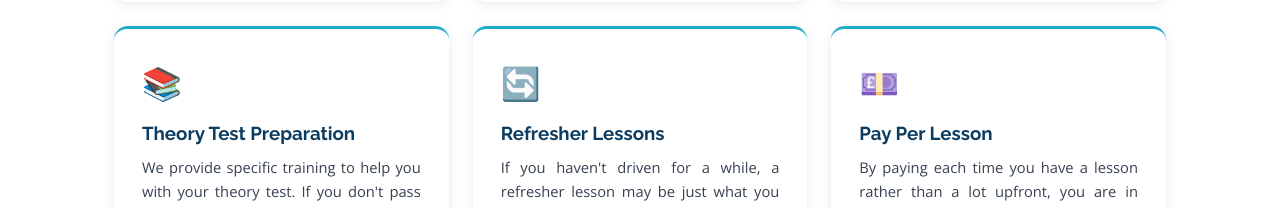
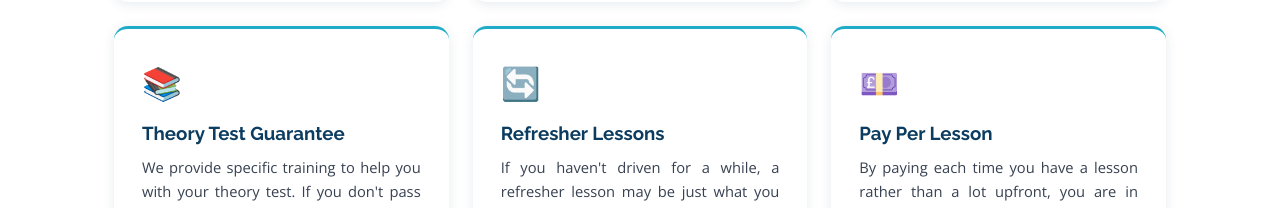
Before and after one commit to mikehinton-wq/mods-website, a React (Vite) app: page / in a window 1280 px wide. Shown: the part 2300-2508 px from the top of the page. Built offline with nearby package versions, Linux system fonts and the light colour scheme.

Commit message:
Update site

```diff
--- a/src/pages/Home.jsx
+++ b/src/pages/Home.jsx
@@ -19,7 +19,7 @@ const services = [
     features: ['Track your progress', 'Review lesson summaries', 'See your next lesson', 'Book extra lessons via Lesson Gap'],
   },
   {
-    icon: '📚', title: 'Theory Test Preparation',
+    icon: '📚', title: 'Theory Test Guarantee',
     desc: "We provide specific training to help you with your theory test. If you don't pass after completing the required structured learning plan, your test fee will be refunded. No small print. Terms and Conditions apply.",
     features: ['Dedicated theory app', 'Hazard perception tips', 'Test-taking strategies', 'Theory fee guarantee'],
   },
```
